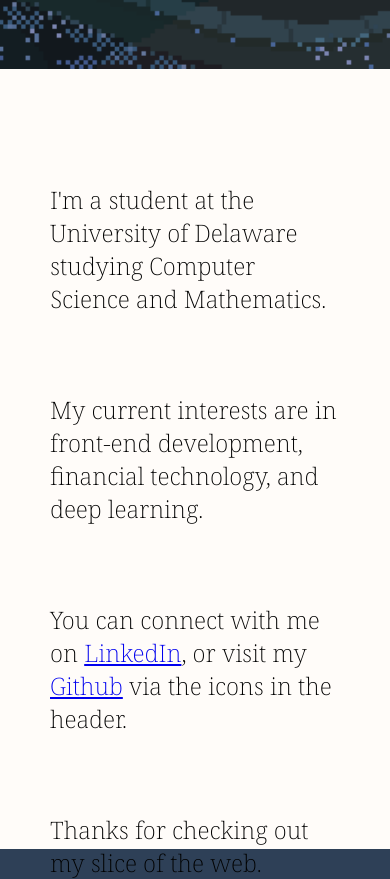
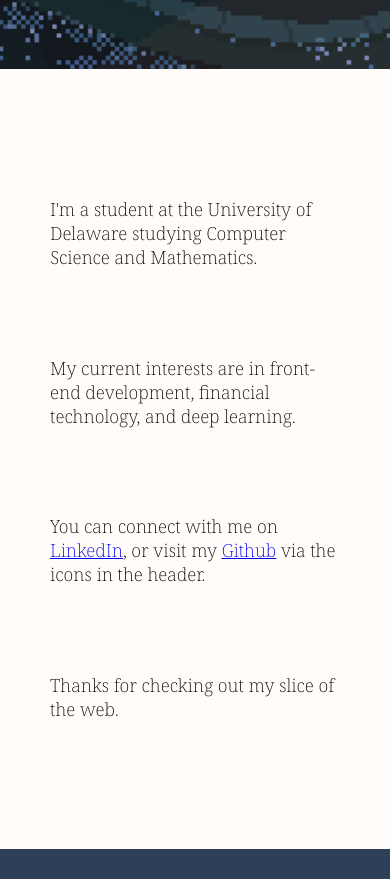
Before and after one commit to jma02/personal, a SvelteKit app: page / in a window 390 px wide. Shown: the part 944-1823 px from the top of the page. After the commit the page ends 1793 px from the top, so only its background shows below. Built offline with nearby package versions, Linux system fonts and the light colour scheme.

Commit message:
fix: mobile support

```diff
--- a/src/routes/+page.svelte
+++ b/src/routes/+page.svelte
@@ -155,14 +155,15 @@
         padding: 50px;
         width: 100%;
         gap: 30px;
+        @media screen and (max-width: 450px) {
+           gap: 10px;
+           font-size: 18px;
+        }
         background-color: #FFFCF9;
         color: black;
         font-family: 'Noto Serif', serif;
         font-size: 24px;
         font-weight: 100;
-        & header {
-            font-size: 32px;
-            font-weight: bold;
-        }
+
     }
 </style>
```
